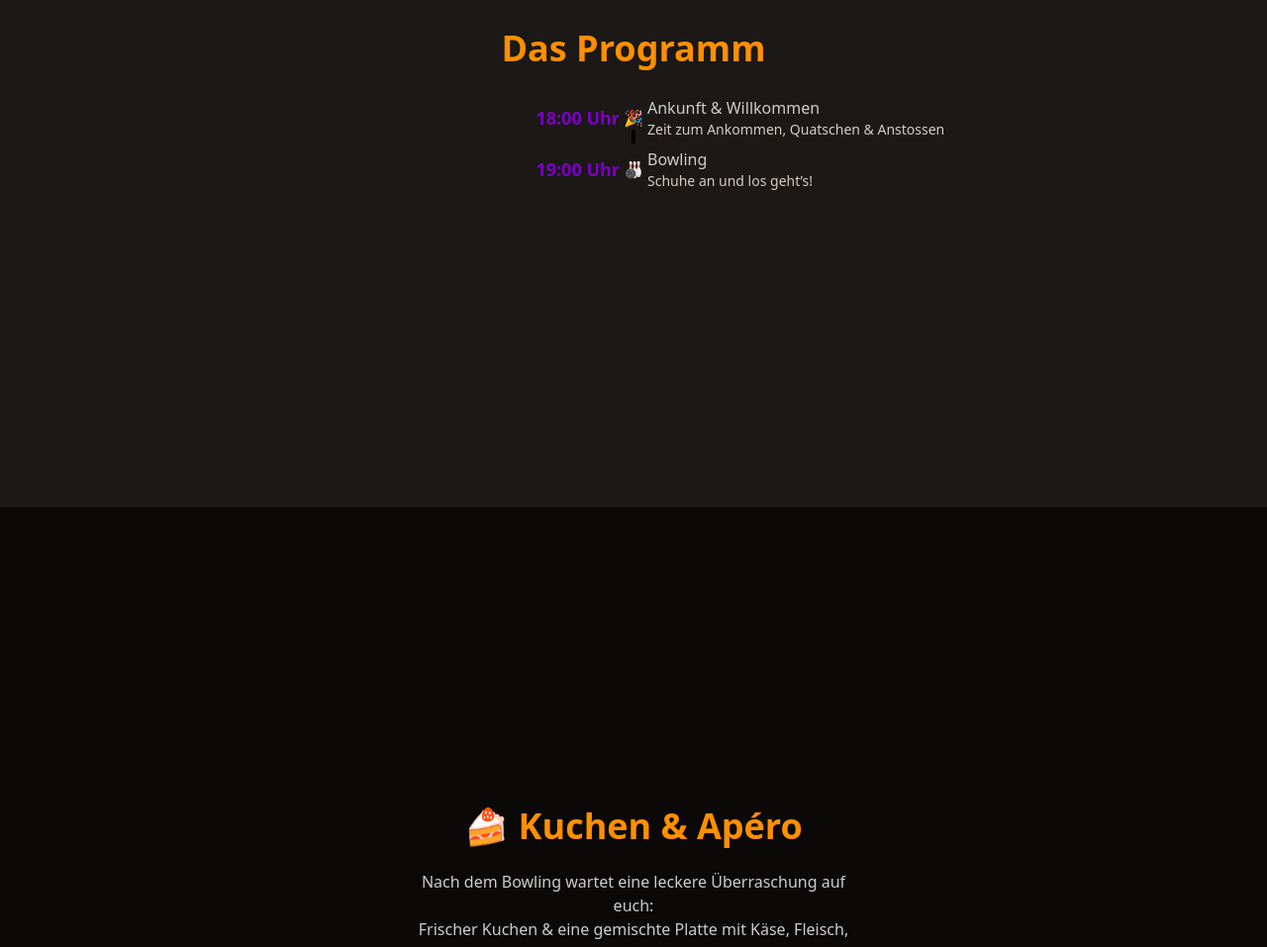
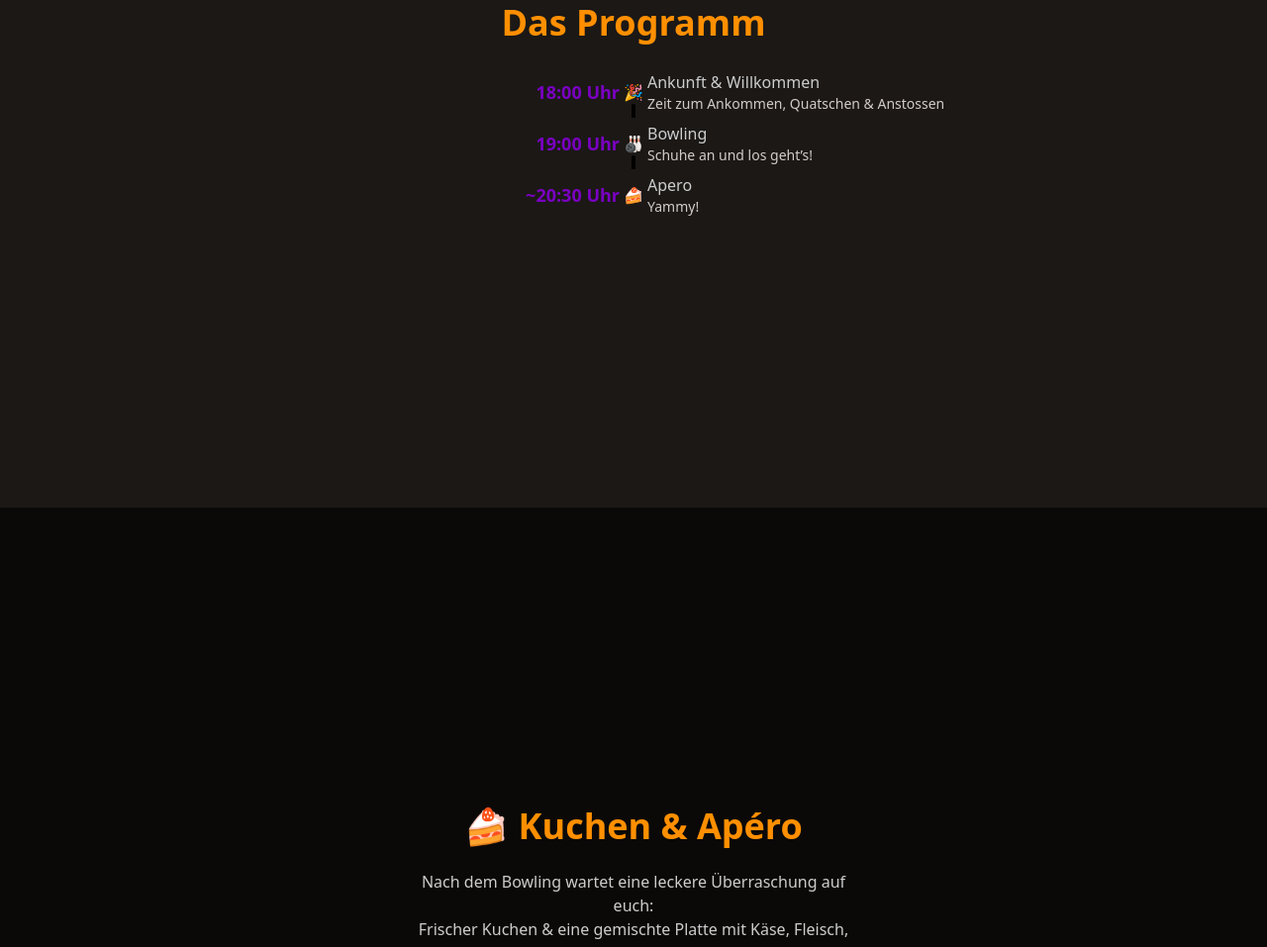
Before and after one commit to Lexikus/joelle-30-birthday, an Astro site: page / in a window 1280 px wide. Shown: the part 2687-3644 px from the top of the page at 99% size. Built offline with nearby package versions, Linux system fonts and the light colour scheme; Astro itself is replaced by a stand-in of ours.

Commit message:
chore: apero

```diff
--- a/src/pages/index.astro
+++ b/src/pages/index.astro
@@ -120,6 +120,20 @@ import Layout from "../layouts/Layout.astro";
 						Schuhe an und los geht’s!
 					</p>
 				</div>
+				<hr />
+			</li>
+
+			<li>
+				<div
+					class="timeline-start text-secondary font-semibold text-lg"
+				>
+					~20:30 Uhr
+				</div>
+				<div class="timeline-middle">🍰</div>
+				<div class="timeline-end text-base-content">
+					<p>Apero</p>
+					<p class="text-sm text-neutral-content">Yammy!</p>
+				</div>
 			</li>
 		</ul>
 	</div>
```
